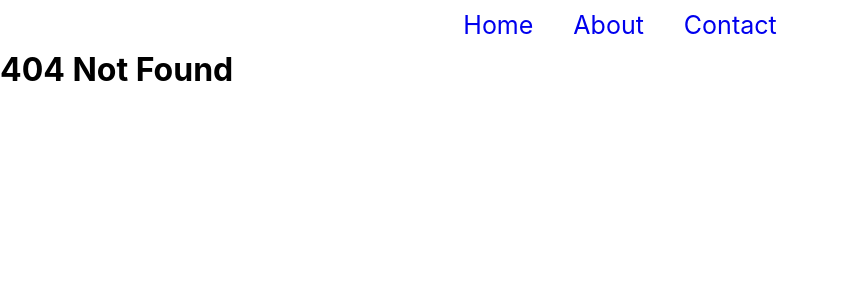
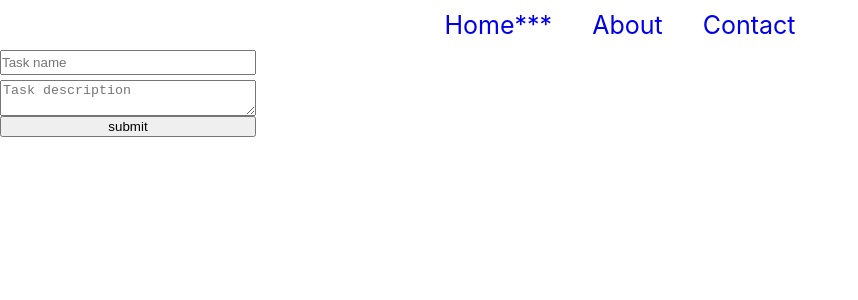
Before and after one commit to ganesh0455/DevOpsBasicReactProjects, a React (Create React App) app: page /task in a window 1280 px wide. Before the commit this address had no page. Shown: the top 300 px of the page, without its empty margins (0-858 px from the left). Built offline with nearby package versions, Linux system fonts and the light colour scheme; a web font is replaced by a local one.

Commit message:
Added todo for BE connect

```diff
--- a/src/App.js
+++ b/src/App.js
@@ -30,6 +30,7 @@ import ProductCardDetails from './Components/Athentication/ProductCardDetails';
 import ContactListPractice from './Components/Contacts Practice';
 import CommentsApp from './Components/Comments App';
 import HelloName from './Components/FunctionalComponents/Hello';
+import Todo from './Components/Todo';
 
 const App=()=>(
     <BrowserRouter>
@@ -58,6 +59,7 @@ const App=()=>(
             <Route exact path="/ContactPractice" component={ContactListPractice} />
             <Route exact path="/CommentsApp" component={CommentsApp} />
             <Route exct path="/FName" component={HelloName} />
+            <Route exct path="/task" component={Todo} />
             <Route exact component={Notfound} />
           </Switch>
     </BrowserRouter>
--- a/src/Components/Header/Header.js
+++ b/src/Components/Header/Header.js
@@ -6,7 +6,7 @@ const Header=()=>{
         <div className='nav-bar'>
             <ul className="header">
                 <li>
-                    <Link to="/" className='removeLine'>Home</Link>
+                    <Link to="/" className='removeLine'>Home***</Link>
                 </li>
                 <li>
                     <Link to="/about" className='removeLine'>About</Link>
--- a/src/Components/Home/Home.js
+++ b/src/Components/Home/Home.js
@@ -11,6 +11,11 @@ const Home=()=>{
                     </tr>
                 </thead>
                 <tbody>
+                    <tr>
+                        <td>
+                            <Link to='/task' className="removeLine">Todo</Link>
+                        </td>
+                    </tr>
                     <tr>
                         <td>
                             <Link to='/Counter' className="removeLine">Counter</Link>
--- /dev/null
+++ b/src/Components/Todo/index.js
@@ -0,0 +1,54 @@
+import React, { useState } from 'react'
+import "./todo.css";
+
+function Todo() {
+    const [todoName, setTodoName] = useState('');
+    const [todoDes, setTodoDes] = useState('');
+    const submitForm = async (event) => {
+        event.preventDefault();
+        const todoDetails = { todoName, todoDes };
+        console.log("Todo", todoDetails);
+        // const url = "https://apis.ccbp.in/login";
+        // const options = {
+        //   method: "POST",
+        //   body: JSON.stringify(userDetails)
+        // }
+        // const response = await fetch(url, options);
+        // const data = await response.json();
+        // console.log(response);
+        // if (response.ok === true) {
+        //   this.onSubmitSuccess(data.jwt_token);
+        // }
+        // else {
+        //   this.onSubmitFailure(data)
+        // }
+        setTodoName("");
+        setTodoDes("");
+      }
+
+      const onTodoNameChage = (event) => {
+        setTodoName(event.target.value);
+      }
+      const onTodoDesChage = (event) => {
+        setTodoDes(event.target.value);
+      }
+  return (
+    <form className='todo-main-container' onSubmit={submitForm}>
+        <input
+            className='todo-name'
+            placeholder='Task name'
+            value={todoName}
+            onChange={onTodoNameChage}
+        />
+        <textarea
+            className='todo-description'
+            placeholder='Task description'
+            value={todoDes}
+            onChange={onTodoDesChage}
+        />
+        <button type='submit'>submit</button>
+    </form>
+  )
+}
+
+export default Todo
--- /dev/null
+++ b/src/Components/Todo/todo.css
@@ -0,0 +1,10 @@
+.todo-main-container{
+    display: flex;
+    flex-direction: column;
+    width: 20%;
+}
+
+.todo-name{
+    padding: 3px 0px;
+    margin-bottom: 5px;
+}
```
